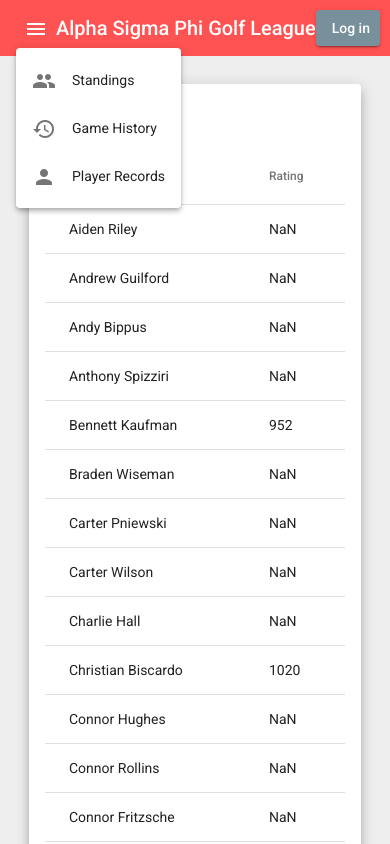
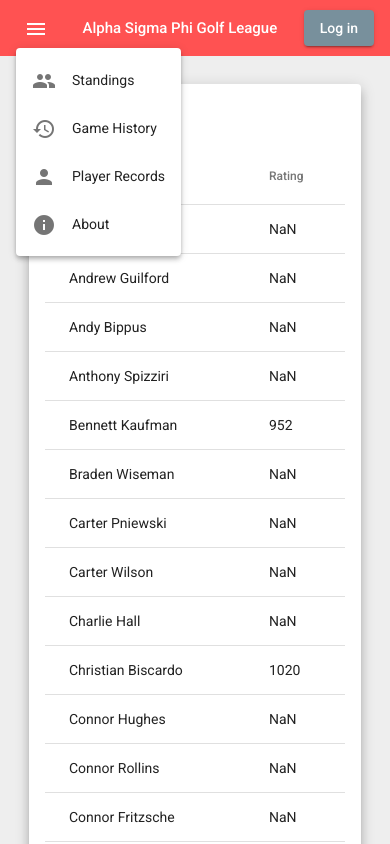
Before and after one commit to jnaizer/GolfLeagueWebsite, an Angular app: page / in a window 390 px wide. Both pictures are taken after a click on the button "menu". Built offline with nearby package versions, Linux system fonts and the light colour scheme.

Commit message:
polished menu and title

```diff
--- /dev/null
+++ b/src/app/about-dialogue/about-dialogue.component.html
@@ -0,0 +1,6 @@
+<h2 mat-dialog-title>About</h2>
+<p>The Alpha Sigma Phi Golf League was created by brothers for brothers to enjoy friendly golf competitions and matchups.
+    This website was developed by John Naizer and Sean Glaze in order to fascilate ratings, match history, and much more. Enjoy!</p>
+<mat-dialog-actions align="end">
+    <button mat-raised-button color="accent" (click)="onClose()">Close</button>
+</mat-dialog-actions>
--- /dev/null
+++ b/src/app/about-dialogue/about-dialogue.component.ts
@@ -0,0 +1,20 @@
+import { Component, OnInit } from '@angular/core';
+import { FormBuilder, FormGroup } from '@angular/forms';
+import { MatDialogRef } from '@angular/material/dialog';
+
+@Component({
+  selector: 'app-about-dialogue',
+  templateUrl: './about-dialogue.component.html',
+  styleUrls: ['./about-dialogue.component.scss']
+})
+export class AboutDialogueComponent implements OnInit {
+
+  constructor(private formBuilder: FormBuilder, private dialogRef: MatDialogRef<AboutDialogueComponent>) { }
+
+  ngOnInit(): void {
+  }
+
+  onClose() {
+    this.dialogRef.close();
+  }
+}
--- a/src/app/app.module.ts
+++ b/src/app/app.module.ts
@@ -20,6 +20,7 @@ import {MatIconModule} from '@angular/material/icon';
 import {MatSidenavModule} from '@angular/material/sidenav';
 import {MatListModule} from '@angular/material/list';
 import {MatMenuModule} from '@angular/material/menu';
+import { AboutDialogueComponent } from './about-dialogue/about-dialogue.component';
 
 
 @NgModule({
@@ -28,7 +29,8 @@ import {MatMenuModule} from '@angular/material/menu';
     LogInDialogComponent,
     TableComponent,
     FormComponent,
-    ToolbarComponent
+    ToolbarComponent,
+    AboutDialogueComponent
   ],
   imports: [
     BrowserModule,
--- a/src/app/toolbar/toolbar.component.html
+++ b/src/app/toolbar/toolbar.component.html
@@ -7,7 +7,7 @@
             <button mat-menu-item>
                 <mat-icon>people</mat-icon>
                 <span>Standings</span>
-              </button>
+            </button>
             <button mat-menu-item>
               <mat-icon>history</mat-icon>
               <span>Game History</span>
@@ -16,8 +16,12 @@
               <mat-icon>person</mat-icon>
               <span>Player Records</span>
             </button>
+            <button mat-menu-item (click)="openAboutDialog()">
+                <mat-icon>info</mat-icon>
+                <span>About</span>
+            </button>
           </mat-menu>
-        <span style="text-align:center">Alpha Sigma Phi Golf League</span>
-        <button mat-raised-button color="accent" (click)="openDialog()">Log in</button>
+        <span id="mainTitle" style="text-align:center;">Alpha Sigma Phi Golf League</span>
+        <button mat-raised-button color="accent" (click)="openLoginDialog()">Log in</button>
     </mat-toolbar-row>
 </mat-toolbar>
--- a/src/app/toolbar/toolbar.component.scss
+++ b/src/app/toolbar/toolbar.component.scss
@@ -0,0 +1,12 @@
+@media screen and (min-width: 601px) {
+    #mainTitle {
+      font-size: 20px;
+    }
+  }
+
+  /* If the screen size is 600px wide or less, set the font-size of <div> to 30px */
+  @media screen and (max-width: 600px) {
+    #mainTitle {
+      font-size: 15px;
+    }
+  }
--- a/src/app/toolbar/toolbar.component.ts
+++ b/src/app/toolbar/toolbar.component.ts
@@ -1,5 +1,6 @@
 import { Component, OnInit } from '@angular/core';
 import { MatDialog } from '@angular/material/dialog';
+import { AboutDialogueComponent } from '../about-dialogue/about-dialogue.component';
 import { LogInDialogComponent } from '../log-in-dialog/log-in-dialog.component';
 import { ToolbarService } from '../services/toolbar.service';
 
@@ -15,7 +16,7 @@ export class ToolbarComponent implements OnInit {
   ngOnInit(): void {
   }
 
-  openDialog() {
+  openLoginDialog() {
     const dialogRef = this.dialog.open(LogInDialogComponent, {
       width: `${window.innerWidth / 4}px`,
       minWidth: '300px',
@@ -30,4 +31,15 @@ export class ToolbarComponent implements OnInit {
     });
   }
 
+  openAboutDialog() {
+    const dialogRef = this.dialog.open(AboutDialogueComponent, {
+      width: `${window.innerWidth / 4}px`,
+      minWidth: '300px',
+      height: `${window.innerHeight / 4}px`,
+      minHeight: '275px',
+      disableClose: true,
+    });
+    dialogRef.afterClosed().subscribe(data => {
+    });
+  }
 }
```
Also changed, not shown: src/app/about-dialogue/about-dialogue.component.scss (added), 1 other file (tests, documents, lock files or other folders).
